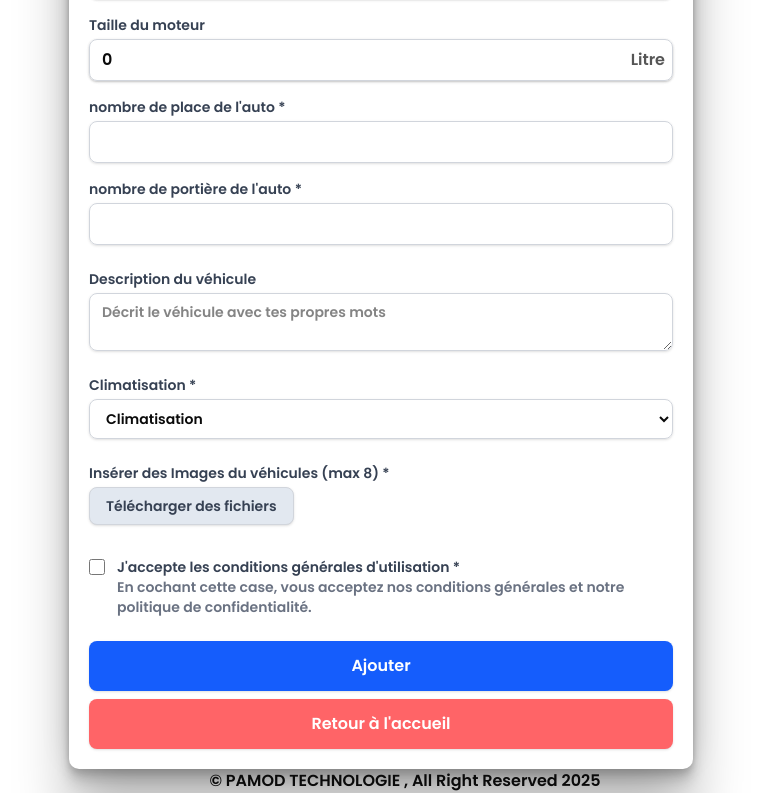
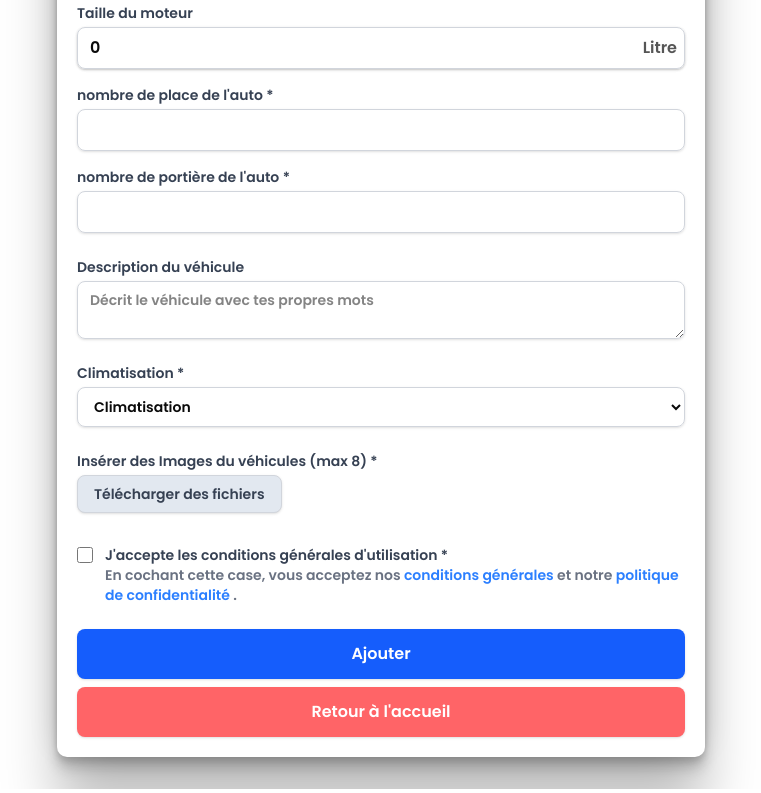
Before and after one commit to farisbrandone/mon-auto, a Next.js app: page /add-auto in a window 1280 px wide. Shown: the part 1528-2321 px from the top of the page, without its empty margins (259-1020 px from the left). Built offline with nearby package versions, Linux system fonts and the light colour scheme; sample sign-in values are in the browser's storage; what country-list would draw is missing.

Commit message:
new add auto

```diff
--- a/composant-de-page/AddAutoPage.tsx
+++ b/composant-de-page/AddAutoPage.tsx
@@ -41,6 +41,7 @@ import { CrossIcon, LoaderCircleIcon } from "lucide-react";
 import DeleteImageMultiple from "@/components/DeleteImageMultiple";
 import HeaderCars from "@/components/HeaderCars";
 import LoadingComponent from "@/components/LoadingComponent";
+import Link from "next/link";
 
 export interface UploadProgress {
   fileName: string;
@@ -559,14 +560,14 @@ export default function AddAutoPage() {
   }
 
   return (
-    <div className="relative max-w-2xl mx-auto  my-10 mb-0 p-6 bg-white font-playfair">
+    <div className="relative box-border max-w-2xl mx-auto  my-10 mb-0 p-3 bg-white font-playfair">
       <HeaderCars />
       <ScrollToTopButton />
       <motion.div
         initial={{ opacity: 0, y: 60 }}
         animate={{ opacity: 1, y: 0 }}
         transition={{ duration: 0.8 }}
-        className=" mx-auto bg-white p-5 rounded-lg loginShaddow mt-8 sm:mt-12"
+        className=" mx-auto bg-white p-5 rounded-lg loginShaddow mt-8 sm:mt-12 mb-5"
       >
         <form onSubmit={handleSubmit(onSubmit)} className="space-y-6 ">
           {/* Spécialisations */}
@@ -1403,8 +1404,20 @@ export default function AddAutoPage() {
                 J'accepte les conditions générales d'utilisation *
               </label>
               <p className="text-gray-500">
-                En cochant cette case, vous acceptez nos conditions générales et
-                notre politique de confidentialité.
+                En cochant cette case, vous acceptez nos{" "}
+                <Link href="/terms" className="inline text-blue-500 underline ">
+                  {" "}
+                  conditions générales
+                </Link>{" "}
+                et notre{" "}
+                <Link
+                  href="/privacy-policy"
+                  className="inline text-blue-500 underline"
+                >
+                  {" "}
+                  politique de confidentialité
+                </Link>{" "}
+                .
               </p>
               {errors.acceptsTerms && (
                 <p className="mt-1 text-sm text-red-600">
@@ -1437,11 +1450,11 @@ export default function AddAutoPage() {
           </button>
         </div>
       </motion.div>
-      <div className="copyright absolute bottom-0 w-full text-center ">
-        <p className="">
+      {/*    <div className="absolute bottom-0 w-full text-center text-wrap ">
+        <p className="w-full text-wrap">
           &copy; PAMOD TECHNOLOGIE , All Right Reserved {currentYear}
         </p>
-      </div>
+      </div> */}
     </div>
   );
 }
```
